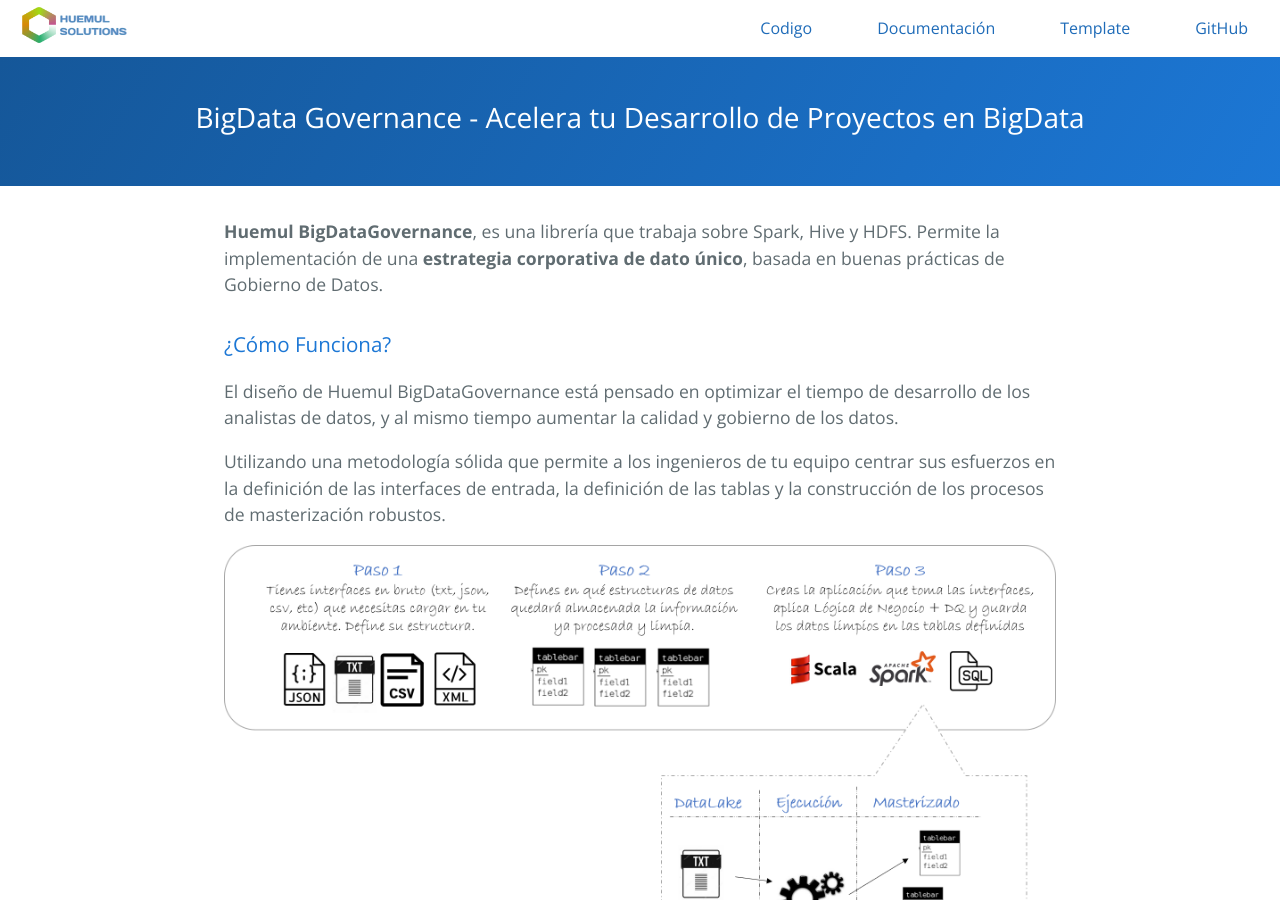
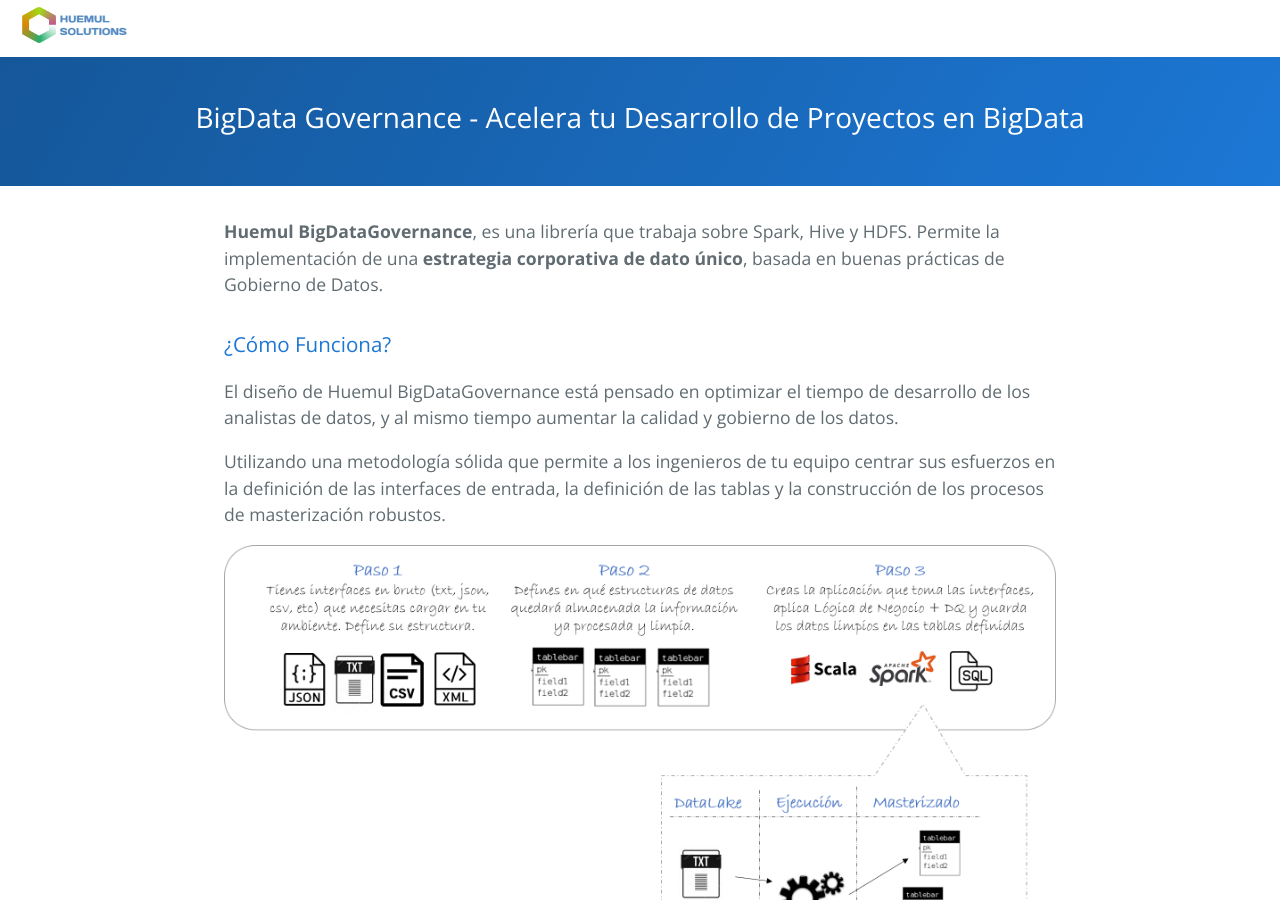
Before and after one commit to Blashhm/blashhm.github.io, a Jekyll site: the page built from index.md, in a window 1280 px wide and 900 px high. Built offline with Jekyll 4.4.1, drawn with Linux system fonts in a browser that asks for light colours.

Commit message:
Update default.html

```diff
--- a/_layouts/default.html
+++ b/_layouts/default.html
@@ -38,7 +38,7 @@
       </div>
       -->
       <a href="#home" class="logo" data-scroll><img src="/Huemul_Logo_v3.png" style="height: 50px;"></a>
-      <nav class="nav-collapse" style="position:absolute">
+      <nav class="nav-collapse" style="visibility: hidden;">
         <ul>
           <li id="codigo" class="menu-item"><a href="codigo.html"><div style="width:34px;float:left;" class="iconoDocumentacion"><img style="height:23px; width:23px;" src="../codigo.png"></img></div>Codigo</a></li>
           <li id="documentacion" class="menu-item"><a href="documentacion.html"><div style="width:34px;float:left;" class="iconoDocumentacion"><img style="height:23px; width:23px;" src="../documentos.png"></img></div>Documentación</a></li>
```
